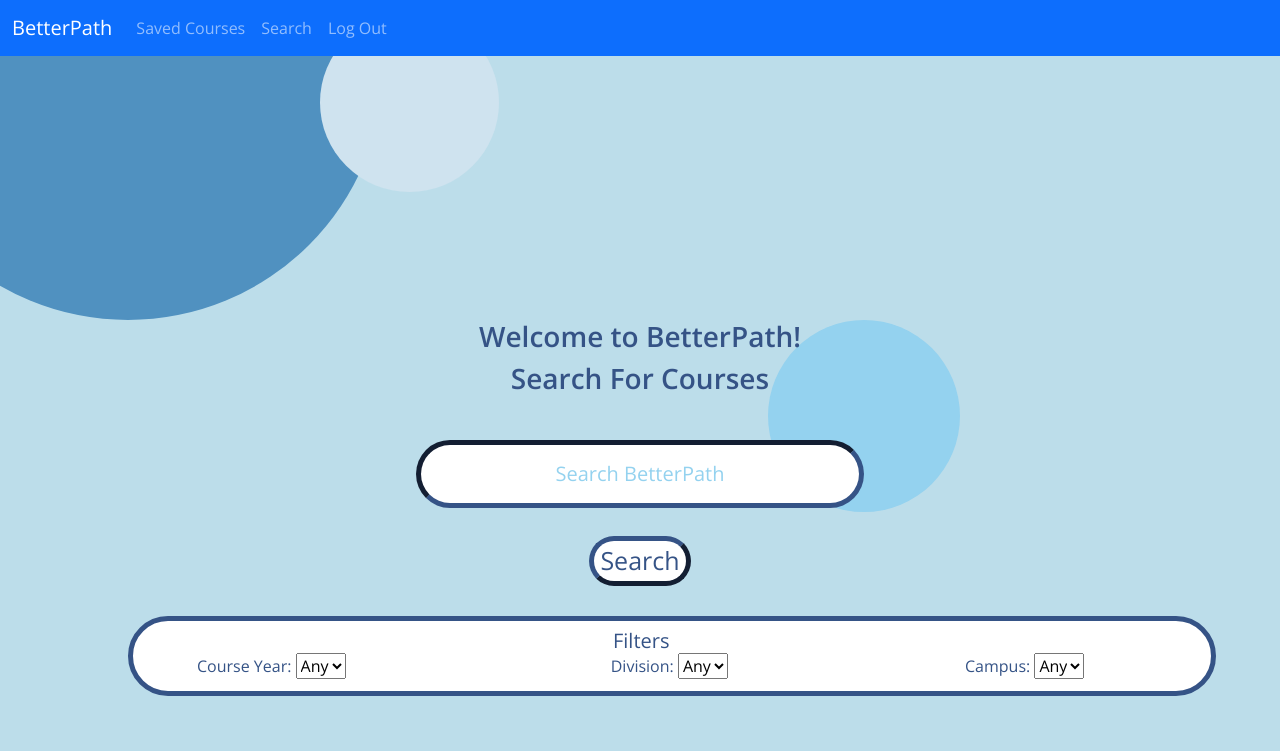
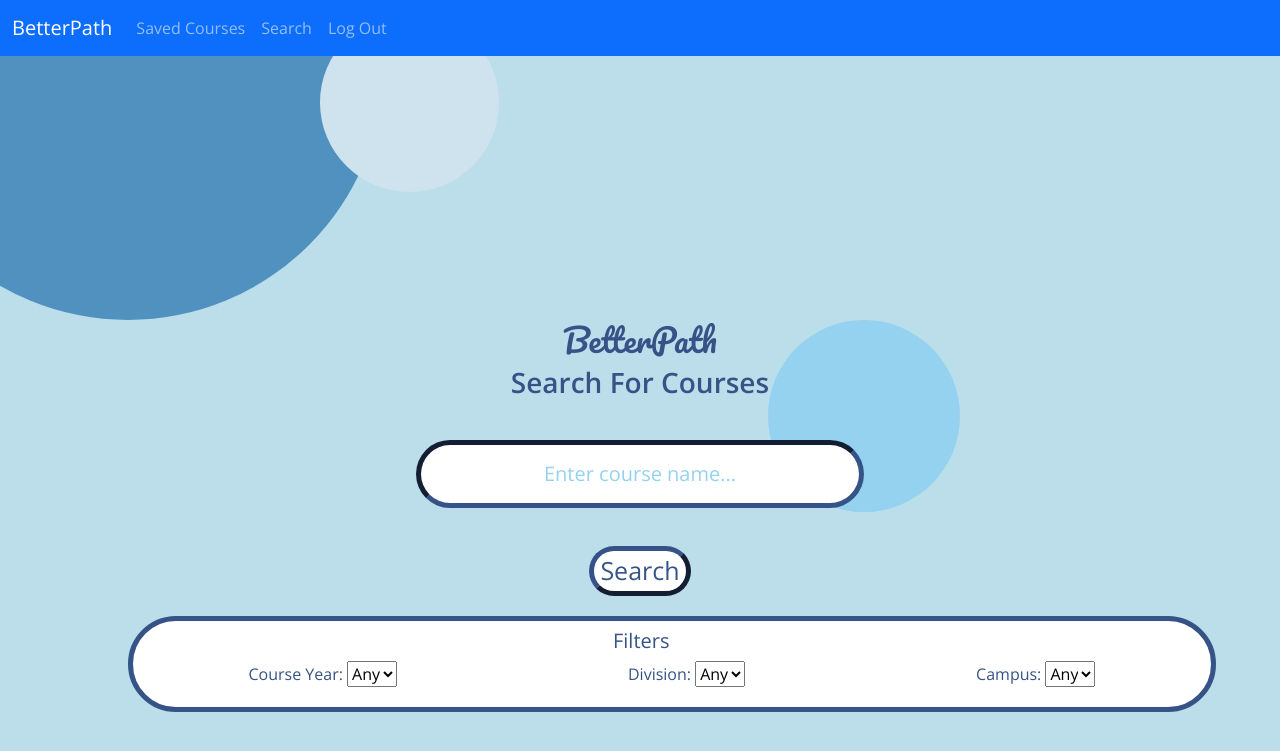
Before and after one commit to ECE444-2021Fall/project1-education-pathways-group-6-tensiletech, a Flask app: page / in a window 1280 px wide. Shown: the top 751 px of the page. Run offline with Flask 2, Linux system fonts and the light colour scheme; the visitor is signed in with stand-in values (Sample User, id 1); parts of the project's set-up code (start-up, migrations or seed data) failed here and were passed over; some libraries are stand-ins or nearby versions.

Commit message:
Some small styling changes to the search page

```diff
--- a/app/searching_filtering/forms.py
+++ b/app/searching_filtering/forms.py
@@ -6,7 +6,7 @@ from app import df
 
 class SearchForm(FlaskForm):
     # The keywords field can be empty, therefor no validator needed (if empty return all result)
-    keywords = StringField('Keywords', render_kw={"placeholder": "Search BetterPath"})
+    keywords = StringField('Keywords', render_kw={"placeholder": "Enter course name..."})
     search = SubmitField('Search')
     saved_courses = SubmitField('Saved Courses')
     log_out = SubmitField('Logout')
--- a/app/static/styles/search.css
+++ b/app/static/styles/search.css
@@ -1,5 +1,9 @@
 /* Any specific styling needed for search page */
-
+.logo {
+    text-align: center;
+    color: #355386;
+    font-family: 'Pacifico', cursive;
+}
 
 .middle-search {
     color: #355386;
@@ -41,6 +45,7 @@
 .search-landing-button {
     font-size: 25px;
     color: #355386;
+    margin-top: 10px;
     background: rgb(255, 255, 255);
     border-radius: 100px;
     border-color: #355386;
@@ -68,7 +73,7 @@
 
 .rectangle {
     width:85vw;
-    height:10vh;
+    height: auto;
     border: solid;
     border-color: #355386;
     background-color: white;
@@ -97,23 +102,13 @@
     font: bolder;
 }
 
-.courseyear-filter {
-    position: absolute;
-    left:5vw;
-    top:4vh;
-    margin-right: 3vw;
+.filter-row {
+    display: flex;
+    flex-direction: row;
+    justify-content: space-around;
 }
 
-.division-filter {
-    position: absolute;
-    left:11vw;
-    right:10%;
-    top:4vh;
-    margin-right: 3vw;
+.row-item {
+    margin-top: 40px;
+    margin-bottom: 20px;
 }
-
-.campus-filter {
-    position: absolute;
-    left:65vw;
-    top:4vh;
-}
--- a/app/templates/base.html
+++ b/app/templates/base.html
@@ -1,6 +1,10 @@
 <!doctype html>
 <link href="https://cdn.jsdelivr.net/npm/bootstrap@5.0.0-beta1/dist/css/bootstrap.min.css" rel="stylesheet" integrity="sha384-giJF6kkoqNQ00vy+HMDP7azOuL0xtbfIcaT9wjKHr8RbDVddVHyTfAAsrekwKmP1" crossorigin="anonymous">
+<link rel="preconnect" href="https://fonts.googleapis.com">
+<link rel="preconnect" href="https://fonts.gstatic.com" crossorigin>
 <link href="https://fonts.googleapis.com/css?family=Open+Sans:400,600,300" rel="stylesheet" type="text/css">
+<link href="https://fonts.googleapis.com/css2?family=Pacifico&display=swap" rel="stylesheet">
+<link href="https://fonts.googleapis.com/css2?family=Pacifico&display=swap" rel="stylesheet">
 <link rel="stylesheet" href="static/styles/common.css">
 <script src="https://cdn.jsdelivr.net/npm/bootstrap@5.0.2/dist/js/bootstrap.bundle.min.js" integrity="sha384-MrcW6ZMFYlzcLA8Nl+NtUVF0sA7MsXsP1UyJoMp4YLEuNSfAP+JcXn/tWtIaxVXM" crossorigin="anonymous"></script>
 {% block imports %}
--- a/app/templates/search.html
+++ b/app/templates/search.html
@@ -10,13 +10,14 @@
 
 {% block main %}
 {{ macros.navbar('search') }}
+
+<div class="middle-search">
+    <h2 class="logo">BetterPath</h2>
+    <h3>Search For Courses</h3>
+</div>
 <div class="search-form">
     {% from "_formhelpers.html" import render_searchtextfield, filter_render_field%}
     <form method="post">
-        <div class="middle-search">
-            <h3>Welcome to BetterPath!</h3>
-            <h3>Search For Courses</h3>
-        </div>
         <div class="centering2">
             {{ render_searchtextfield(search_form.keywords) }}
         </div>
@@ -25,14 +26,16 @@
         </div>
         <div class="rectangle">
             <h5 class="filter-title">Filters</h5>
-            <div class="courseyear-filter">
-                {{ filter_render_field(filter_form.select) }}
-            </div>
-            <div class="division-filter">
-                {{ filter_render_field(filter_form.divisions) }}
-            </div>
-            <div class="campus-filter">
-                {{ filter_render_field(filter_form.campuses) }}
+            <div class="filter-row">
+                <div class="row-item">
+                    {{ filter_render_field(filter_form.select) }}
+                </div>
+                <div class="row-item">
+                    {{ filter_render_field(filter_form.divisions) }}
+                </div>
+                <div class="row-item">
+                    {{ filter_render_field(filter_form.campuses) }}
+                </div>
             </div>
         </div>
     </form>
```
